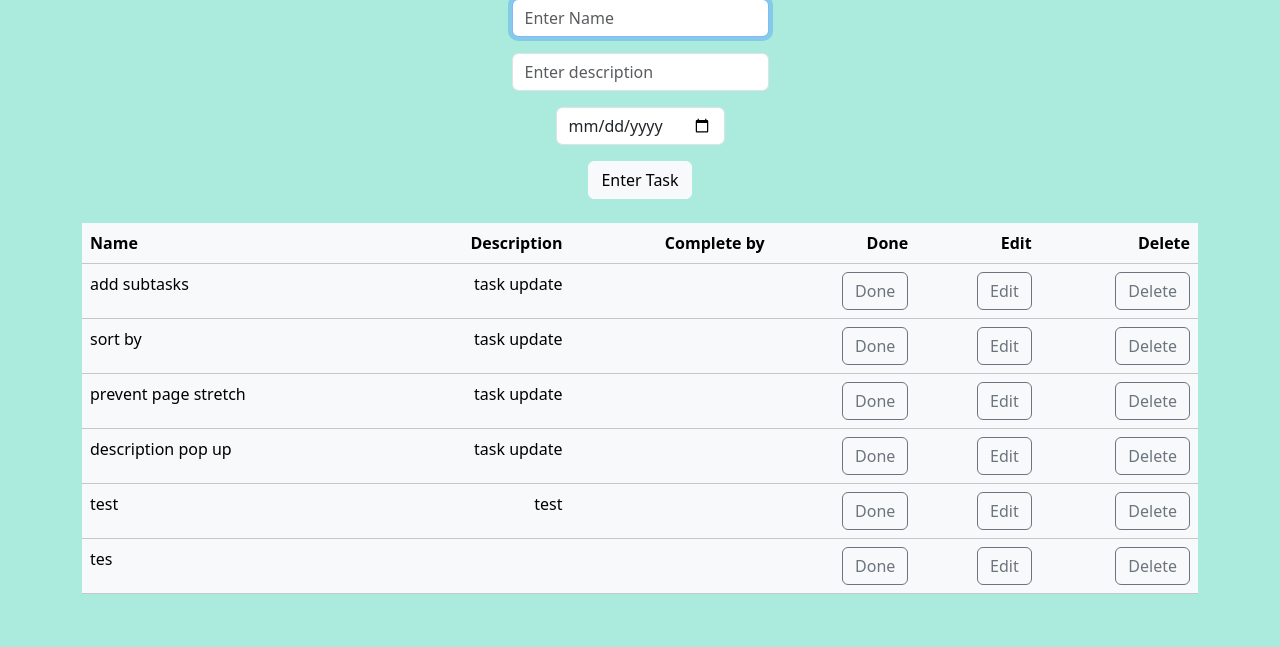
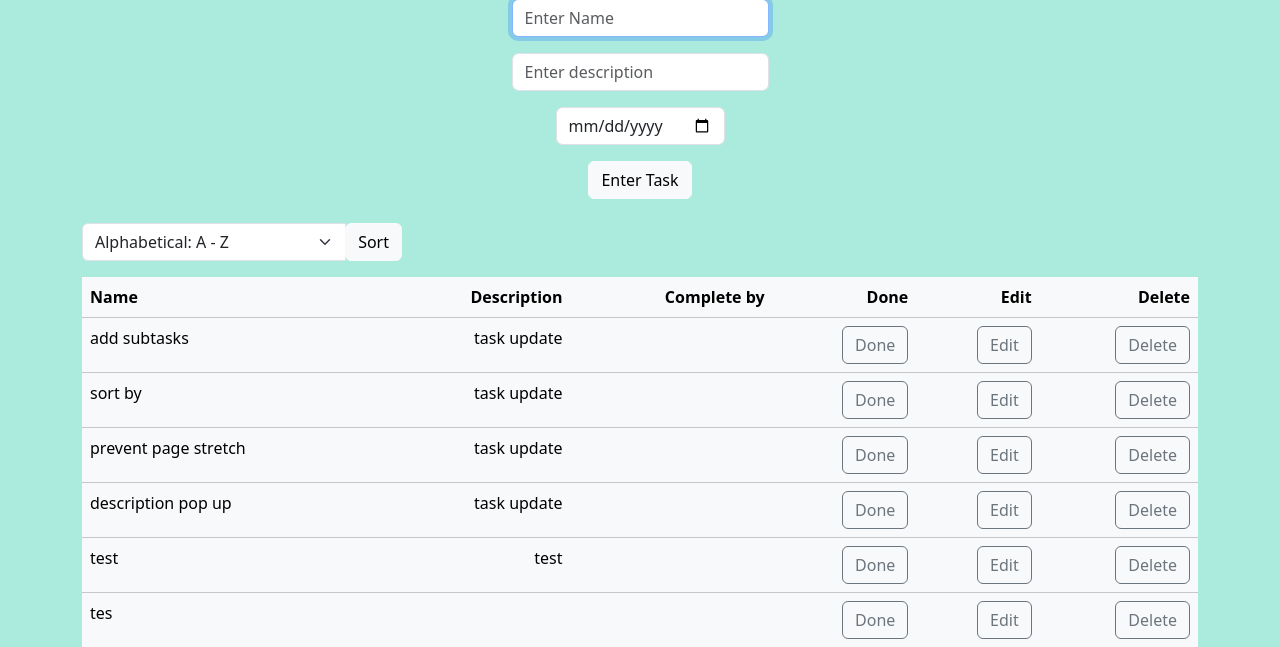
Before and after one commit to juhit101/Task-Tracker, a Flask app: page / in a window 1280 px wide. Shown: the part 147-794 px from the top of the page. Before the commit the page ends 741 px from the top, so only its background shows below. Run offline with Flask 3, Linux system fonts and the light colour scheme.

Commit message:
added sort option

```diff
--- a/tasks/templates/index.html
+++ b/tasks/templates/index.html
@@ -1,27 +1,60 @@
-{% extends "layout.html" %}
-
-{% block title %}
-    Index
-{% endblock %}
-
-{% block main %}
+{% extends "layout.html" %} {% block title %} Index {% endblock %} {% block main %}
 
 <h3>Enter Task</h3>
 <form action="/" method="post">
   <div class="mb-3">
-            <input autocomplete="off" autofocus class="form-control mx-auto w-auto" name="name" placeholder="Enter Name" type="text">
+    <input
+      autocomplete="off"
+      autofocus
+      class="form-control mx-auto w-auto"
+      name="name"
+      placeholder="Enter Name"
+      type="text"
+    />
   </div>
   {{ nameError }}
   <div class="mb-3">
-            <input autocomplete="off" autofocus class="form-control mx-auto w-auto" name="description" placeholder="Enter description" type="text">
+    <input
+      autocomplete="off"
+      autofocus
+      class="form-control mx-auto w-auto"
+      name="description"
+      placeholder="Enter description"
+      type="text"
+    />
   </div>
   <div class="mb-3">
-            <input autocomplete="off" autofocus class="form-control mx-auto w-auto" name="date" type="date">
+    <input
+      autocomplete="off"
+      autofocus
+      class="form-control mx-auto w-auto"
+      name="date"
+      type="date"
+    />
   </div>
   <button class="btn btn-light" type="submit">Enter Task</button>
 </form>
 
-    <br>
+<br />
+
+<form action="/sort" method="post">
+  <div class="input-group mb-3" style="width: 20em">
+    <select
+      class="form-select"
+      style="width: auto"
+      name="sort"
+      aria-label="Sort By"
+    >
+      <option name="sort" value="1">Alphabetical: A - Z</option>
+      <option name="sort" value="2">ALphabetical: Z - A</option>
+      <option name="sort" value="3">Deadline: Closest - Furthest</option>
+      <option name="sort" value="4">Deadline: Furthest - Closest</option>
+    </select>
+    <span class="input-group-btn">
+      <button class="btn btn-light" type="submit">Sort</button>
+    </span>
+  </div>
+</form>
 
 <table class="table bg-success table-light">
   <thead>
@@ -37,31 +70,27 @@
   <tbody>
     {% for task in tasks %}
     <tr>
-                    <td class="text-start">
-                        {{ task.1 }}
-                    </td>
-                    <td class="text-end">
-                        {{ task.2 }}
-                    </td>
-                    <td class="text-end">
-                        {{ task.3 }}
-                    </td>
+      <td class="text-start">{{ task.1 }}</td>
+      <td class="text-end">{{ task.2 }}</td>
+      <td class="text-end">{{ task.3 }}</td>
       <td class="text-end">
         <form action="/done" method="post">
-                            <input type="hidden" name="done" value="{{ task.0 }}">
+          <input type="hidden" name="done" value="{{ task.0 }}" />
           <button class="btn btn-outline-secondary" type="submit">Done</button>
         </form>
       </td>
       <td class="text-end">
         <form action="/edit" method="post">
-                            <input type="hidden" name="edit" value="{{ task.0 }}">
+          <input type="hidden" name="edit" value="{{ task.0 }}" />
           <button class="btn btn-outline-secondary" type="submit">Edit</button>
         </form>
       </td>
       <td class="text-end">
         <form action="/delete" method="post">
-                            <input type="hidden" name="delete" value="{{ task.0 }}">
-                            <button class="btn btn-outline-secondary" type="submit">Delete</button>
+          <input type="hidden" name="delete" value="{{ task.0 }}" />
+          <button class="btn btn-outline-secondary" type="submit">
+            Delete
+          </button>
         </form>
       </td>
     </tr>
```
Lines whose indentation alone changed are shown as unchanged.
